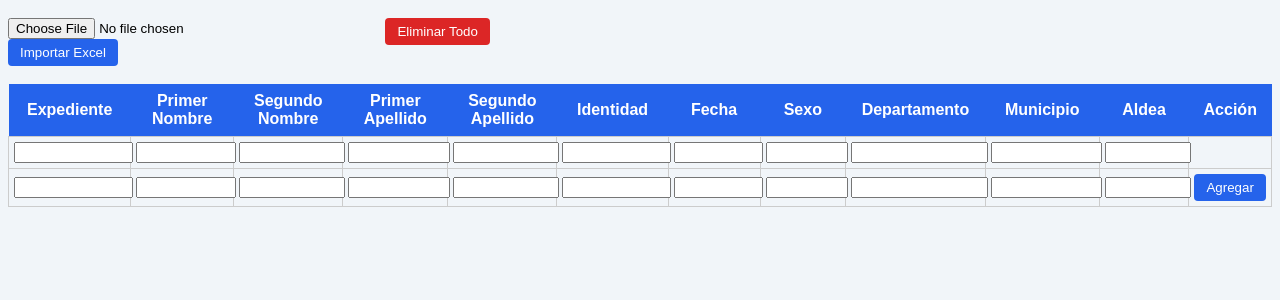
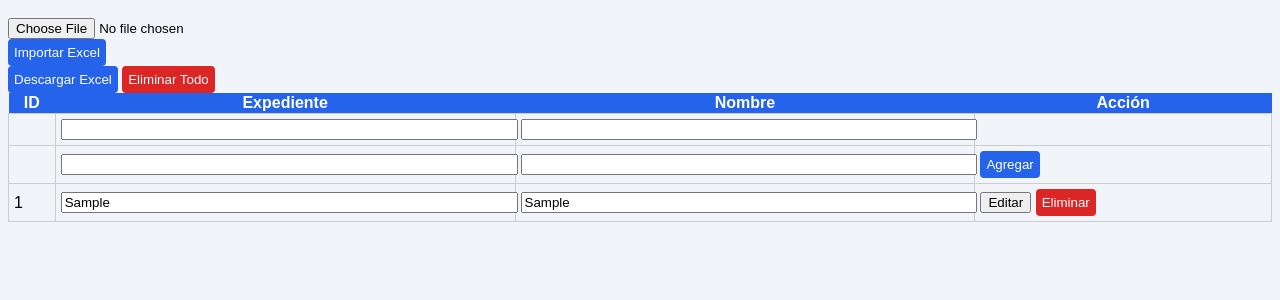
Before and after one commit to smilaencarnacion-svg/sistema-smi-le, a Flask app: page /panel in a window 1280 px wide. Shown: the part 78-378 px from the top of the page. Run offline with Flask 3, Linux system fonts and the light colour scheme; the visitor is signed in with stand-in values (Sample User, id 1); tables that the repository leaves empty hold one stand-in row (values such as "Sample post").

Commit message:
sistema completo final excel funcionando

```diff
--- a/app.py
+++ b/app.py
@@ -1,95 +1,182 @@
-from flask import Flask, render_template, request, redirect, session
+from flask import Flask, render_template, request, redirect, session, send_file
 import pandas as pd
+import sqlite3
 
 app = Flask(__name__)
 app.secret_key = "clave123"
 
-data = []
+# ---------------- DB ----------------
+def conectar():
+    return sqlite3.connect("database.db")
 
-# LOGIN
+def crear_tabla():
+    conn = conectar()
+    conn.execute("""
+    CREATE TABLE IF NOT EXISTS pacientes (
+        id INTEGER PRIMARY KEY AUTOINCREMENT,
+        expediente TEXT,
+        p1 TEXT,
+        p2 TEXT,
+        a1 TEXT,
+        a2 TEXT,
+        identidad TEXT,
+        fecha TEXT,
+        sexo TEXT,
+        departamento TEXT,
+        municipio TEXT,
+        aldea TEXT
+    )
+    """)
+    conn.commit()
+    conn.close()
+
+crear_tabla()
+
+# ---------------- LOGIN ----------------
 @app.route('/')
 def login():
     return render_template('login.html')
 
 @app.route('/login', methods=['POST'])
 def do_login():
-    usuario = request.form['usuario']
-    clave = request.form['clave']
+    if request.form['usuario']=="SMI-LE" and request.form['clave']=="SMI-LE26":
+        session['user']=True
+        return redirect('/panel')
+    return render_template('login.html', error="Credenciales incorrectas")
 
-    if usuario == "SMI-LE" and clave == "SMI-LE26":
-        session['user'] = usuario
-        return redirect('/panel')
-    else:
-        return "Credenciales incorrectas"
-
-# PANEL
+# ---------------- PANEL ----------------
 @app.route('/panel')
 def panel():
     if 'user' not in session:
         return redirect('/')
-    return render_template('dashboard.html', data=data)
 
-# AGREGAR
+    conn = conectar()
+    datos = conn.execute("SELECT * FROM pacientes").fetchall()
+    conn.close()
+
+    return render_template('dashboard.html', data=datos)
+
+# ---------------- AGREGAR ----------------
 @app.route('/agregar', methods=['POST'])
 def agregar():
-    fila = [
-        request.form['expediente'],
-        request.form['p1'],
-        request.form['p2'],
-        request.form['a1'],
-        request.form['a2'],
-        request.form['identidad'],
-        request.form['fecha'],
-        request.form['sexo'],
-        request.form['departamento'],
-        request.form['municipio'],
-        request.form['aldea']
-    ]
-    data.append(fila)
+    conn = conectar()
+    conn.execute("""
+    INSERT INTO pacientes
+    (expediente,p1,p2,a1,a2,identidad,fecha,sexo,departamento,municipio,aldea)
+    VALUES (?,?,?,?,?,?,?,?,?,?,?)
+    """, (
+        request.form.get('expediente',''),
+        request.form.get('p1',''),
+        request.form.get('p2',''),
+        request.form.get('a1',''),
+        request.form.get('a2',''),
+        request.form.get('identidad',''),
+        request.form.get('fecha',''),
+        request.form.get('sexo',''),
+        request.form.get('departamento',''),
+        request.form.get('municipio',''),
+        request.form.get('aldea','')
+    ))
+    conn.commit()
+    conn.close()
     return redirect('/panel')
 
-# EDITAR
+# ---------------- EDITAR ----------------
 @app.route('/editar/<int:id>', methods=['POST'])
 def editar(id):
-    if 0 <= id < len(data):
-        data[id] = [
-            request.form['expediente'],
-            request.form['p1'],
-            request.form['p2'],
-            request.form['a1'],
-            request.form['a2'],
-            request.form['identidad'],
-            request.form['fecha'],
-            request.form['sexo'],
-            request.form['departamento'],
-            request.form['municipio'],
-            request.form['aldea']
-        ]
+    conn = conectar()
+    conn.execute("""
+    UPDATE pacientes SET
+    expediente=?,p1=?,p2=?,a1=?,a2=?,identidad=?,fecha=?,sexo=?,departamento=?,municipio=?,aldea=?
+    WHERE id=?
+    """, (
+        request.form.get('expediente',''),
+        request.form.get('p1',''),
+        request.form.get('p2',''),
+        request.form.get('a1',''),
+        request.form.get('a2',''),
+        request.form.get('identidad',''),
+        request.form.get('fecha',''),
+        request.form.get('sexo',''),
+        request.form.get('departamento',''),
+        request.form.get('municipio',''),
+        request.form.get('aldea',''),
+        id
+    ))
+    conn.commit()
+    conn.close()
     return redirect('/panel')
 
-# ELIMINAR UNO
+# ---------------- ELIMINAR ----------------
 @app.route('/eliminar/<int:id>')
 def eliminar(id):
-    if 0 <= id < len(data):
-        data.pop(id)
+    conn = conectar()
+    conn.execute("DELETE FROM pacientes WHERE id=?", (id,))
+    conn.commit()
+    conn.close()
     return redirect('/panel')
 
-# ELIMINAR TODO
+# ---------------- ELIMINAR TODO ----------------
 @app.route('/eliminar_todo')
 def eliminar_todo():
-    data.clear()
+    conn = conectar()
+    conn.execute("DELETE FROM pacientes")
+    conn.commit()
+    conn.close()
     return redirect('/panel')
 
-# IMPORTAR EXCEL
+# ---------------- IMPORTAR EXCEL (ARREGLADO) ----------------
 @app.route('/importar', methods=['POST'])
 def importar():
-    archivo = request.files['archivo']
-    df = pd.read_excel(archivo)
+    archivo = request.files.get('archivo')
+
+    if not archivo:
+        return redirect('/panel')
+
+    try:
+        df = pd.read_excel(archivo, engine='openpyxl')
+    except:
+        try:
+            df = pd.read_csv(archivo)
+        except:
+            return redirect('/panel')
+
+    conn = conectar()
 
     for _, row in df.iterrows():
-        data.append(list(row))
+        try:
+            fila = []
+            for i in range(11):
+                valor = row[i] if i < len(row) else ""
+                if pd.isna(valor):
+                    valor = ""
+                fila.append(str(valor))
+
+            conn.execute("""
+            INSERT INTO pacientes
+            (expediente,p1,p2,a1,a2,identidad,fecha,sexo,departamento,municipio,aldea)
+            VALUES (?,?,?,?,?,?,?,?,?,?,?)
+            """, tuple(fila))
+        except:
+            continue
+
+    conn.commit()
+    conn.close()
 
     return redirect('/panel')
 
+# ---------------- EXPORTAR EXCEL ----------------
+@app.route('/exportar')
+def exportar():
+    conn = conectar()
+    df = pd.read_sql_query("SELECT * FROM pacientes", conn)
+    conn.close()
+
+    archivo = "datos.xlsx"
+    df.to_excel(archivo, index=False)
+
+    return send_file(archivo, as_attachment=True)
+
+# ---------------- RUN ----------------
 if __name__ == '__main__':
     app.run(debug=True)
--- a/templates/dashboard.html
+++ b/templates/dashboard.html
@@ -4,92 +4,44 @@
 <title>SMI-LE</title>
 
 <style>
-body{
-    font-family:Arial;
-    background:#f1f5f9;
-}
-
-.header{
-    display:flex;
-    align-items:center;
-    gap:15px;
-}
-
-.header img{
-    width:70px;
-}
-
-.btn{
-    background:#2563eb;
-    color:white;
-    border:none;
-    padding:6px 12px;
-    border-radius:4px;
-    cursor:pointer;
-}
-
-.btn.danger{
-    background:#dc2626;
-}
-
-table{
-    width:100%;
-    border-collapse:collapse;
-}
-
-th{
-    background:#2563eb;
-    color:white;
-    padding:8px;
-}
-
-td{
-    border:1px solid #ccc;
-    padding:5px;
-}
-
-input{
-    width:100%;
-}
+body{font-family:Arial;background:#f1f5f9;}
+.header{display:flex;align-items:center;gap:15px;}
+.header img{width:70px;}
+.btn{background:#2563eb;color:white;border:none;padding:6px;border-radius:4px;}
+.btn.danger{background:#dc2626;}
+table{width:100%;border-collapse:collapse;}
+th{background:#2563eb;color:white;}
+td{border:1px solid #ccc;padding:5px;}
+input{width:100%;}
 </style>
 
 <script>
 function filtrar(){
-    let inputs = document.querySelectorAll(".filtro");
-    let filas = document.querySelectorAll("#tabla tr");
+let inputs=document.querySelectorAll(".filtro");
+let filas=document.querySelectorAll("#tabla tr");
 
-    filas.forEach((fila, i)=>{
-        if(i<3) return;
-
-        let mostrar = true;
-
-        inputs.forEach((input, index)=>{
-            let val = input.value.toLowerCase();
-            let texto = fila.cells[index].innerText.toLowerCase();
-
-            if(val && !texto.includes(val)){
-                mostrar = false;
-            }
+filas.forEach((fila,i)=>{
+if(i<3)return;
+let mostrar=true;
+inputs.forEach((input,index)=>{
+let val=input.value.toLowerCase();
+let texto=fila.cells[index].innerText.toLowerCase();
+if(val && !texto.includes(val)) mostrar=false;
 });
-
-        fila.style.display = mostrar ? "" : "none";
+fila.style.display=mostrar?"":"none";
 });
 }
 
 function editarFila(btn){
-    let fila = btn.closest("tr");
-    let inputs = fila.querySelectorAll("input");
-
-    inputs.forEach(i => i.removeAttribute("readonly"));
-
-    btn.style.display = "none";
-    fila.querySelector(".guardar").style.display = "inline";
-    fila.querySelector(".cancelar").style.display = "inline";
+let fila=btn.closest("tr");
+let inputs=fila.querySelectorAll("input");
+inputs.forEach(i=>i.removeAttribute("readonly"));
+btn.style.display="none";
+fila.querySelector(".guardar").style.display="inline";
+fila.querySelector(".cancelar").style.display="inline";
 }
 
-function cancelar(){
-    location.reload();
-}
+function cancelar(){location.reload();}
 </script>
 
 </head>
@@ -103,48 +55,25 @@
 
 <br>
 
-<div style="display:flex; gap:10px;">
-
 <form action="/importar" method="POST" enctype="multipart/form-data">
 <input type="file" name="archivo">
 <button class="btn">Importar Excel</button>
 </form>
 
-<a href="/eliminar_todo" onclick="return confirm('¿Eliminar todo?')">
-    <button class="btn danger">Eliminar Todo</button>
-</a>
-
-</div>
-
-<br>
+<a href="/exportar"><button class="btn">Descargar Excel</button></a>
+<a href="/eliminar_todo"><button class="btn danger">Eliminar Todo</button></a>
 
 <table id="tabla">
 
 <tr>
+<th>ID</th>
 <th>Expediente</th>
-<th>Primer Nombre</th>
-<th>Segundo Nombre</th>
-<th>Primer Apellido</th>
-<th>Segundo Apellido</th>
-<th>Identidad</th>
-<th>Fecha</th>
-<th>Sexo</th>
-<th>Departamento</th>
-<th>Municipio</th>
-<th>Aldea</th>
+<th>Nombre</th>
 <th>Acción</th>
 </tr>
 
 <tr>
-<td><input class="filtro" onkeyup="filtrar()"></td>
-<td><input class="filtro" onkeyup="filtrar()"></td>
-<td><input class="filtro" onkeyup="filtrar()"></td>
-<td><input class="filtro" onkeyup="filtrar()"></td>
-<td><input class="filtro" onkeyup="filtrar()"></td>
-<td><input class="filtro" onkeyup="filtrar()"></td>
-<td><input class="filtro" onkeyup="filtrar()"></td>
-<td><input class="filtro" onkeyup="filtrar()"></td>
-<td><input class="filtro" onkeyup="filtrar()"></td>
+<td></td>
 <td><input class="filtro" onkeyup="filtrar()"></td>
 <td><input class="filtro" onkeyup="filtrar()"></td>
 <td></td>
@@ -152,43 +81,27 @@
 
 <form action="/agregar" method="POST">
 <tr>
+<td></td>
 <td><input name="expediente"></td>
 <td><input name="p1"></td>
-<td><input name="p2"></td>
-<td><input name="a1"></td>
-<td><input name="a2"></td>
-<td><input name="identidad"></td>
-<td><input name="fecha"></td>
-<td><input name="sexo"></td>
-<td><input name="departamento"></td>
-<td><input name="municipio"></td>
-<td><input name="aldea"></td>
 <td><button class="btn">Agregar</button></td>
 </tr>
 </form>
 
 {% for fila in data %}
 <tr>
-<form action="/editar/{{loop.index0}}" method="POST">
+<form action="/editar/{{fila[0]}}" method="POST">
 
-<td><input name="expediente" value="{{fila[0]}}" readonly></td>
-<td><input name="p1" value="{{fila[1]}}" readonly></td>
-<td><input name="p2" value="{{fila[2]}}" readonly></td>
-<td><input name="a1" value="{{fila[3]}}" readonly></td>
-<td><input name="a2" value="{{fila[4]}}" readonly></td>
-<td><input name="identidad" value="{{fila[5]}}" readonly></td>
-<td><input name="fecha" value="{{fila[6]}}" readonly></td>
-<td><input name="sexo" value="{{fila[7]}}" readonly></td>
-<td><input name="departamento" value="{{fila[8]}}" readonly></td>
-<td><input name="municipio" value="{{fila[9]}}" readonly></td>
-<td><input name="aldea" value="{{fila[10]}}" readonly></td>
+<td>{{fila[0]}}</td>
+<td><input name="expediente" value="{{fila[1]}}" readonly></td>
+<td><input name="p1" value="{{fila[2]}}" readonly></td>
 
 <td>
 <button type="button" onclick="editarFila(this)">Editar</button>
 <button type="submit" class="guardar" style="display:none;">Guardar</button>
 <button type="button" class="cancelar" onclick="cancelar()" style="display:none;">Cancelar</button>
 
-<a href="/eliminar/{{loop.index0}}">
+<a href="/eliminar/{{fila[0]}}">
 <button type="button" class="btn danger">Eliminar</button>
 </a>
 </td>
--- a/templates/login.html
+++ b/templates/login.html
@@ -20,6 +20,7 @@
     padding:10px 20px;
     border:none;
 }
+.error{color:red;}
 </style>
 </head>
 
@@ -35,5 +36,9 @@
 <button>Ingresar</button>
 </form>
 
+{% if error %}
+<p class="error">{{ error }}</p>
+{% endif %}
+
 </body>
 </html>
```
Lines whose indentation alone changed are shown as unchanged.
